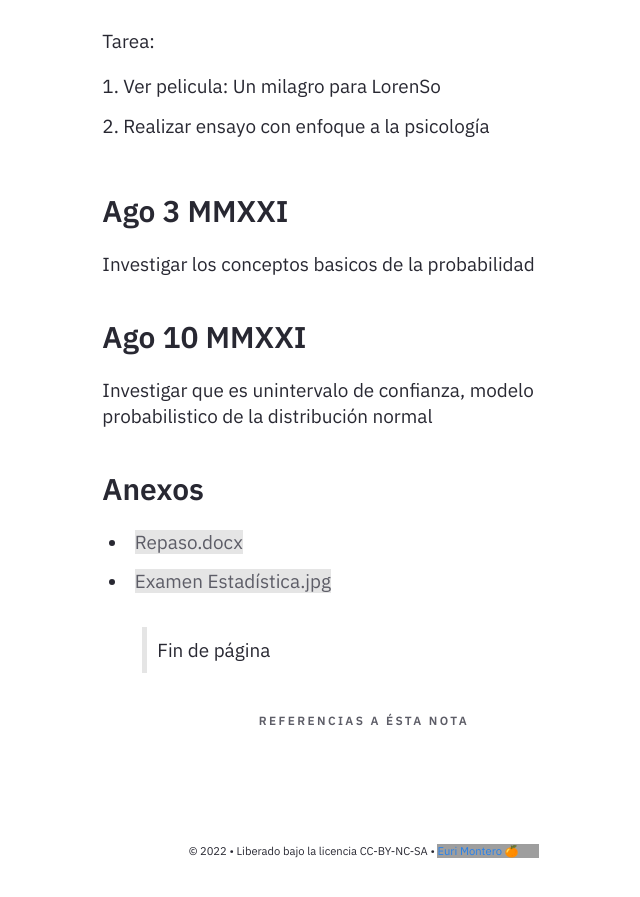
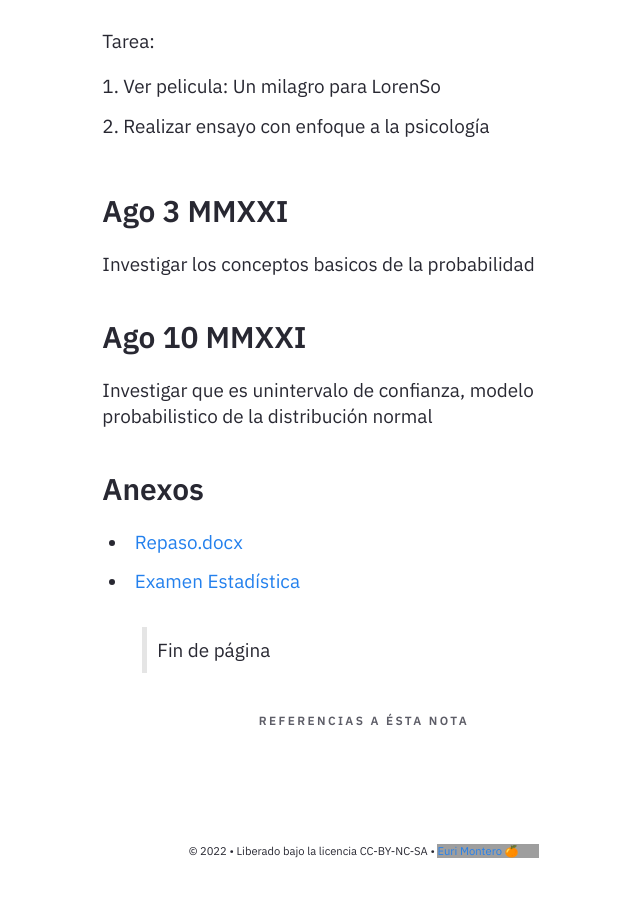
Before and after one commit to EuriNaiz/Lorategi, a Jekyll site: the page built from _notes/Public/Licenciatura En Psicología/3er Cuatrimestre/Estadística.md, in a window 1280 px wide and 900 px high, scrolled down 7214 px. Shown: the top 897 px of the window, without its empty margins (276-916 px from the left). Built offline with Jekyll 4.4.1, drawn with Linux system fonts in a browser that asks for light colours; grey boxes are pictures that could not be loaded.

Commit message:
fixed some links

```diff
--- a/_notes/Public/Licenciatura En Psicología/3er Cuatrimestre/Estadística.md
+++ b/_notes/Public/Licenciatura En Psicología/3er Cuatrimestre/Estadística.md
@@ -157,7 +157,7 @@ Investigar los conceptos basicos de la probabilidad
 Investigar que es unintervalo de confianza, modelo probabilistico de la distribución normal
 
 ## Anexos
-- [[Repaso.docx]]
-- [[Examen Estadística.jpg]]
+- [Repaso.docx]({{ site.baseurl }}/Anexos/Estadística/Repaso.docx)
+- [Examen Estadística]({{ site.baseurl }}/Anexos/Estadística/Examen_Estadística.jpg")
 
 > Fin de página
```
Also changed, not shown: _notes/Public/Licenciatura En Psicología/3er Cuatrimestre/Anexos/Estadística/Examen_Estadística.jpg (renamed from _notes/Public/Licenciatura En Psicología/3er Cuatrimestre/Anexos/Estadística/Examen Estadística.jpg).
